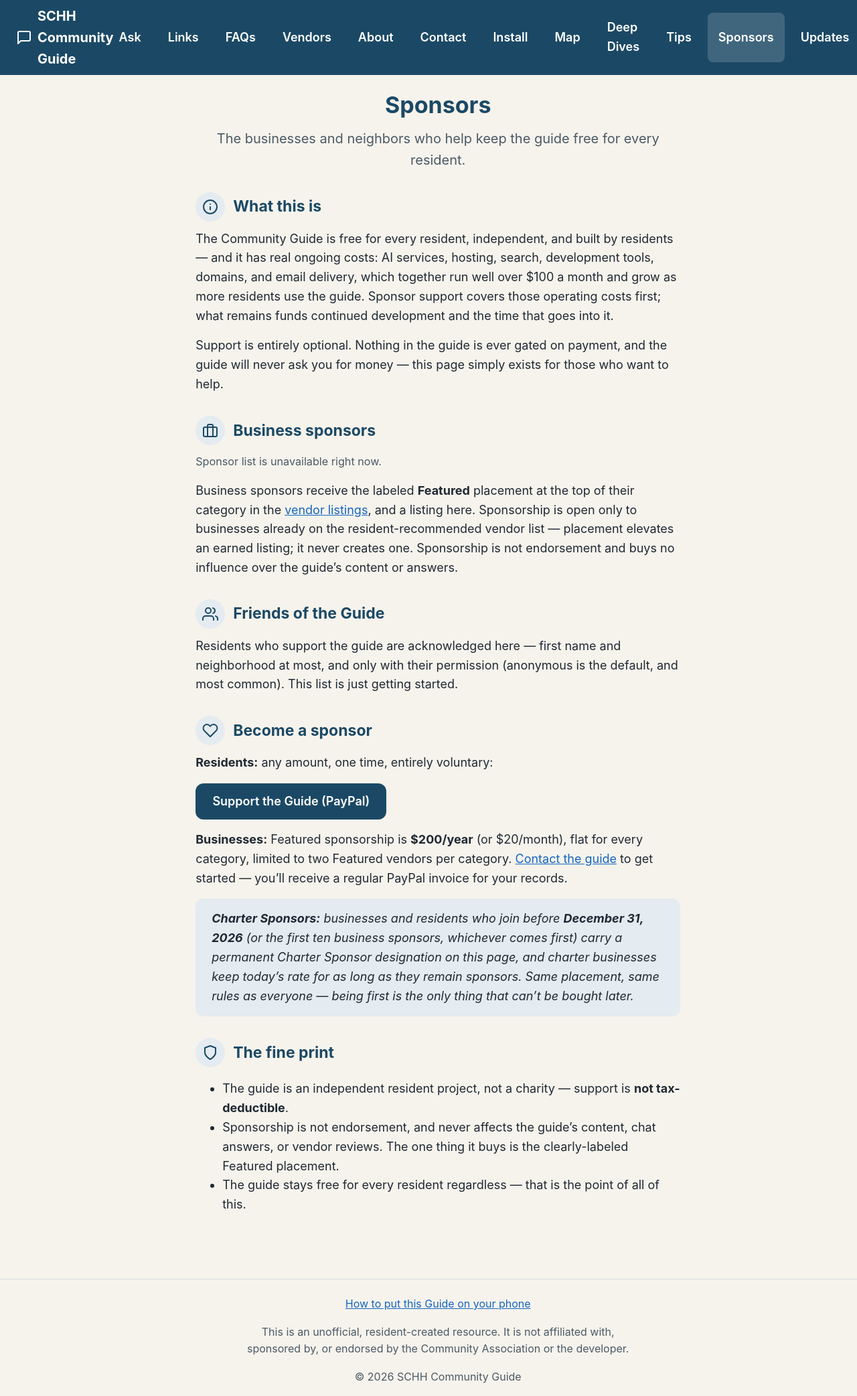
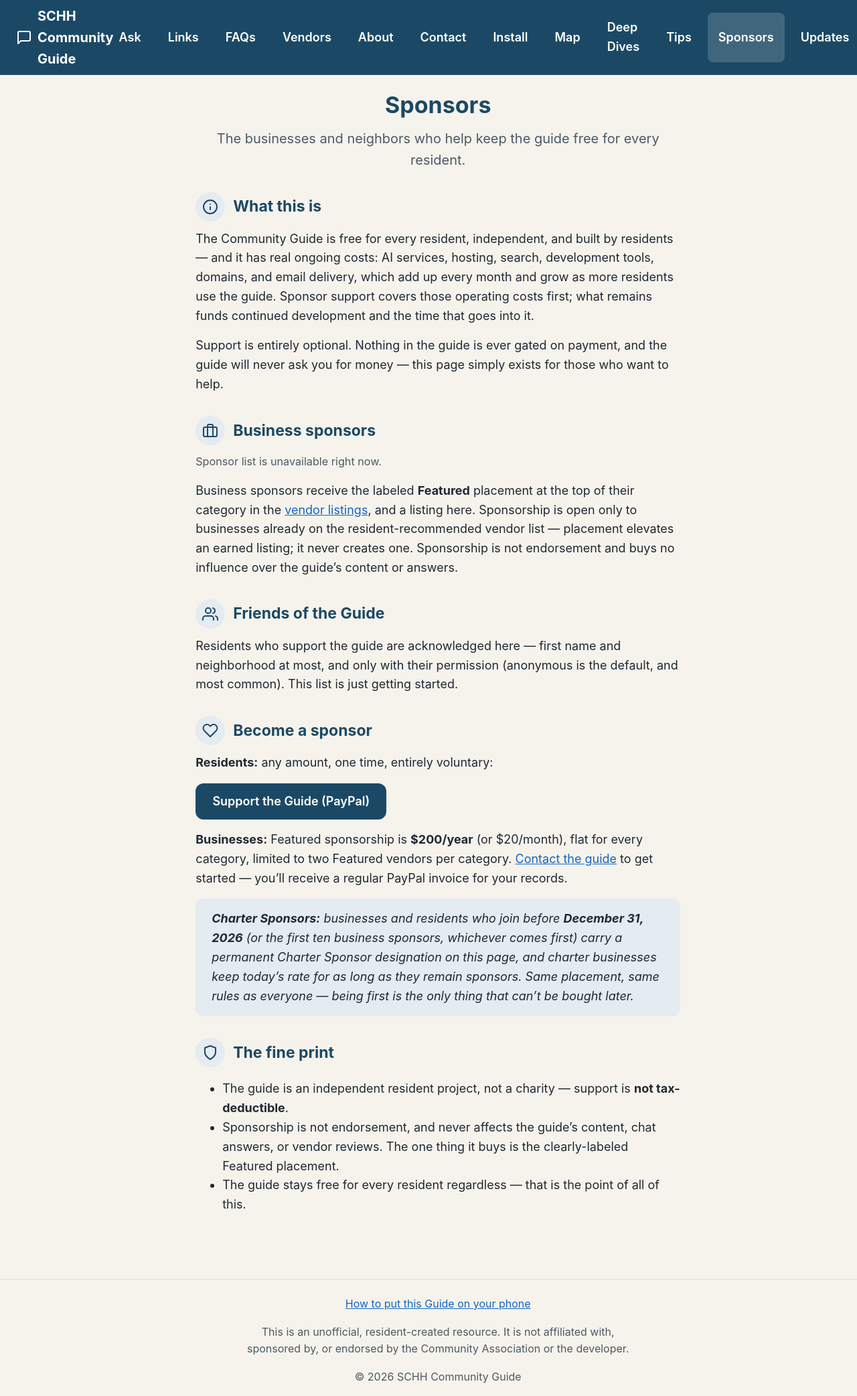
Before and after one commit to rsnyder/schh-info, a Jekyll site: the page built from sponsors/index.html, in a window 1280 px wide. Shown: the whole page at 67% size. Built offline with Jekyll 4.4.1, drawn with Linux system fonts in a browser that asks for light colours.

Commit message:
Sponsors/About copy: drop the $100/month figure for a generic ongoing-costs statement
Co-Authored-By: Claude Fable 5 <noreply@anthropic.com>
Claude-Session: https://claude.ai/code/session_012ncvmtoZ5XAyK9RYmaLp99

```diff
--- a/_data/about.yml
+++ b/_data/about.yml
@@ -77,7 +77,7 @@ sections:
     heading: "How the Guide Is Funded"
     anchor: funding
     body: |-
-      The guide was created and is personally funded by a resident. Its ongoing costs — AI services, hosting, search, development tools, domains, and email delivery — run well over $100 a month and grow as more residents use it. Voluntary sponsorships help cover those costs: local businesses already on the vendor list can sponsor a labeled Featured placement, and residents can chip in any amount.
+      The guide was created and is personally funded by a resident. Its ongoing costs — AI services, hosting, search, development tools, domains, and email delivery — add up every month and grow as more residents use it. Voluntary sponsorships help cover those costs: local businesses already on the vendor list can sponsor a labeled Featured placement, and residents can chip in any amount.
 
       The guide never asks residents for money. Nothing in it is gated on payment, support is entirely optional (and not tax-deductible), and the guide stays free for every resident regardless. The [Sponsors page](/sponsors/) explains the whole program.
 
--- a/sponsors/index.html
+++ b/sponsors/index.html
@@ -20,7 +20,7 @@ description: "The sponsors who help keep the SCHH Community Guide free for every
         <p>The Community Guide is free for every resident, independent, and
            built by residents — and it has real ongoing costs: AI services,
            hosting, search, development tools, domains, and email delivery,
-           which together run well over $100 a month and grow as more
+           which add up every month and grow as more
            residents use the guide. Sponsor support covers those operating
            costs first; what remains funds continued development and the time
            that goes into it.</p>
```
